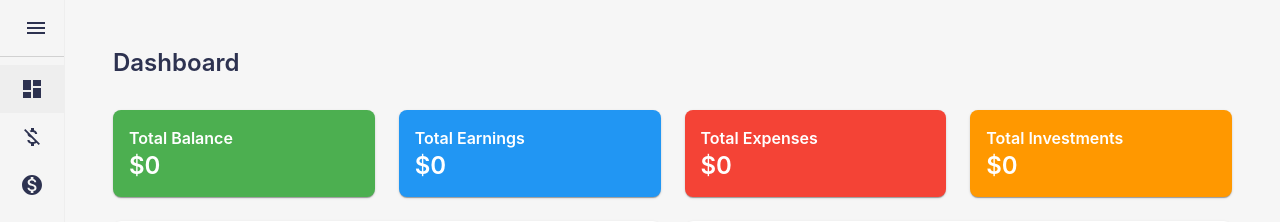
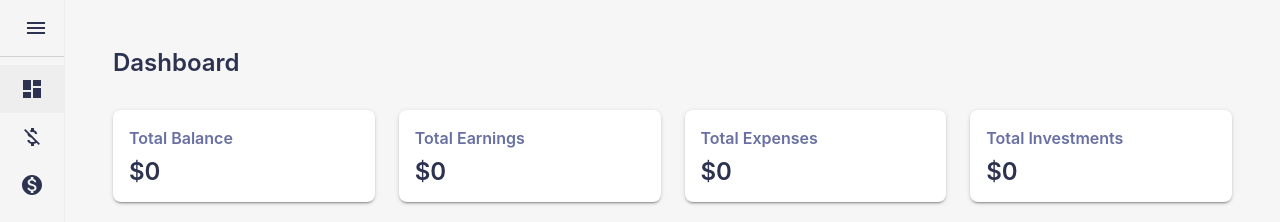
Before and after one commit to prodbylo2/Finance_Tracker, a React (Create React App) app in the folder frontend/: page / in a window 1280 px wide. Shown: the top 222 px of the page. Built offline with nearby package versions, Linux system fonts and the light colour scheme; no server answers.

Commit message:
Updated Dashboard Card colours and added Border Animation

```diff
--- a/frontend/src/components/Dashboard.tsx
+++ b/frontend/src/components/Dashboard.tsx
@@ -1,5 +1,5 @@
 import React, { useState, useEffect } from 'react';
-import { Box, Grid, Paper, Typography } from '@mui/material';
+import { Box, Grid, Paper, Typography, useTheme } from '@mui/material';
 import ReactECharts from 'echarts-for-react';
 import { EChartsOption } from 'echarts-for-react';
 import api from '../utils/api';
@@ -223,6 +223,7 @@ const getInvestmentPerformanceChartConfig = (
 const Dashboard = () => {
   const [dashboardData, setDashboardData] = useState<DashboardData | null>(null);
   const { textColor, axisLineColor, splitLineColor } = useChartTheme();
+  const theme = useTheme();
 
   useEffect(() => {
     const fetchDashboardData = async () => {
@@ -254,15 +255,41 @@ const Dashboard = () => {
         {/* Summary Cards */}
         <Grid item xs={12} md={3}>
           <Paper
+            elevation={2}
             sx={{
               p: 2,
               display: 'flex',
               flexDirection: 'column',
-              backgroundColor: '#4CAF50',
-              color: 'white',
+              backgroundColor: theme.palette.background.paper,
+              color: theme.palette.text.primary,
+              position: 'relative',
+              '&::before, &::after': {
+                content: '""',
+                position: 'absolute',
+                inset: 0,
+                transition: 'all 0.3s ease-in-out',
+              },
+              '&::before': {
+                borderLeft: `2px solid ${theme.palette.info.main}`,
+                borderRight: `2px solid ${theme.palette.info.main}`,
+                transform: 'scaleY(0)',
+              },
+              '&::after': {
+                borderTop: `2px solid ${theme.palette.info.main}`,
+                borderBottom: `2px solid ${theme.palette.info.main}`,
+                transform: 'scaleX(0)',
+              },
+              '&:hover::before': {
+                transform: 'scaleY(1)',
+              },
+              '&:hover::after': {
+                transform: 'scaleX(1)',
+              },
             }}
           >
-            <Typography variant="h6">Total Balance</Typography>
+            <Typography variant="h6" color="text.secondary" gutterBottom>
+              Total Balance
+            </Typography>
             <Typography variant="h4">
               ${dashboardData
                 ? (dashboardData.total_earnings - dashboardData.total_expenses).toLocaleString()
@@ -272,15 +299,41 @@ const Dashboard = () => {
         </Grid>
         <Grid item xs={12} md={3}>
           <Paper
+            elevation={2}
             sx={{
               p: 2,
               display: 'flex',
               flexDirection: 'column',
-              backgroundColor: '#2196F3',
-              color: 'white',
+              backgroundColor: theme.palette.background.paper,
+              color: theme.palette.text.primary,
+              position: 'relative',
+              '&::before, &::after': {
+                content: '""',
+                position: 'absolute',
+                inset: 0,
+                transition: 'all 0.3s ease-in-out',
+              },
+              '&::before': {
+                borderLeft: `2px solid ${theme.palette.success.main}`,
+                borderRight: `2px solid ${theme.palette.success.main}`,
+                transform: 'scaleY(0)',
+              },
+              '&::after': {
+                borderTop: `2px solid ${theme.palette.success.main}`,
+                borderBottom: `2px solid ${theme.palette.success.main}`,
+                transform: 'scaleX(0)',
+              },
+              '&:hover::before': {
+                transform: 'scaleY(1)',
+              },
+              '&:hover::after': {
+                transform: 'scaleX(1)',
+              },
             }}
           >
-            <Typography variant="h6">Total Earnings</Typography>
+            <Typography variant="h6" color="text.secondary" gutterBottom>
+              Total Earnings
+            </Typography>
             <Typography variant="h4">
               ${dashboardData?.total_earnings.toLocaleString() || '0'}
             </Typography>
@@ -288,15 +341,41 @@ const Dashboard = () => {
         </Grid>
         <Grid item xs={12} md={3}>
           <Paper
+            elevation={2}
             sx={{
               p: 2,
               display: 'flex',
               flexDirection: 'column',
-              backgroundColor: '#F44336',
-              color: 'white',
+              backgroundColor: theme.palette.background.paper,
+              color: theme.palette.text.primary,
+              position: 'relative',
+              '&::before, &::after': {
+                content: '""',
+                position: 'absolute',
+                inset: 0,
+                transition: 'all 0.3s ease-in-out',
+              },
+              '&::before': {
+                borderLeft: `2px solid ${theme.palette.error.main}`,
+                borderRight: `2px solid ${theme.palette.error.main}`,
+                transform: 'scaleY(0)',
+              },
+              '&::after': {
+                borderTop: `2px solid ${theme.palette.error.main}`,
+                borderBottom: `2px solid ${theme.palette.error.main}`,
+                transform: 'scaleX(0)',
+              },
+              '&:hover::before': {
+                transform: 'scaleY(1)',
+              },
+              '&:hover::after': {
+                transform: 'scaleX(1)',
+              },
             }}
           >
-            <Typography variant="h6">Total Expenses</Typography>
+            <Typography variant="h6" color="text.secondary" gutterBottom>
+              Total Expenses
+            </Typography>
             <Typography variant="h4">
               ${dashboardData?.total_expenses.toLocaleString() || '0'}
             </Typography>
@@ -304,15 +383,41 @@ const Dashboard = () => {
         </Grid>
         <Grid item xs={12} md={3}>
           <Paper
+            elevation={2}
             sx={{
               p: 2,
               display: 'flex',
               flexDirection: 'column',
-              backgroundColor: '#FF9800',
-              color: 'white',
+              backgroundColor: theme.palette.background.paper,
+              color: theme.palette.text.primary,
+              position: 'relative',
+              '&::before, &::after': {
+                content: '""',
+                position: 'absolute',
+                inset: 0,
+                transition: 'all 0.3s ease-in-out',
+              },
+              '&::before': {
+                borderLeft: `2px solid ${theme.palette.warning.main}`,
+                borderRight: `2px solid ${theme.palette.warning.main}`,
+                transform: 'scaleY(0)',
+              },
+              '&::after': {
+                borderTop: `2px solid ${theme.palette.warning.main}`,
+                borderBottom: `2px solid ${theme.palette.warning.main}`,
+                transform: 'scaleX(0)',
+              },
+              '&:hover::before': {
+                transform: 'scaleY(1)',
+              },
+              '&:hover::after': {
+                transform: 'scaleX(1)',
+              },
             }}
           >
-            <Typography variant="h6">Total Investments</Typography>
+            <Typography variant="h6" color="text.secondary" gutterBottom>
+              Total Investments
+            </Typography>
             <Typography variant="h4">
               ${dashboardData?.total_investments.toLocaleString() || '0'}
             </Typography>
```
